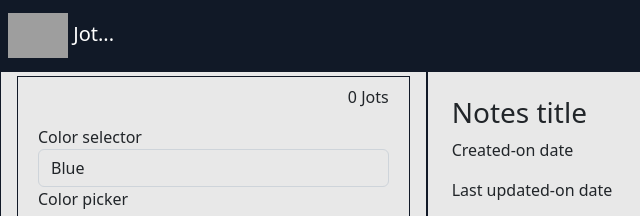
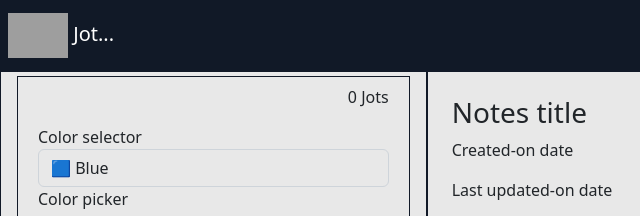
Before and after one commit to kristophernorth/module3-checkpoint, a website with bundled scripts: page index.html in a window 1280 px wide. Shown: the top 216 px of the page, 0-640 px from the left. Built offline with nearby package versions, Linux system fonts and the light colour scheme; grey boxes are pictures that could not be loaded; a script that the page names is missing.

```diff
--- a/index.html
+++ b/index.html
@@ -54,11 +54,11 @@
               <div class="form-group">
                 <label for="color-selector">Color selector</label>
                 <select class="form-control" id="color-selector">
-                  <option><span class="text-primary">Blue</span></option>
-                  <option><span class="text-secondary">Gray</span></option>
-                  <option><span class="text-success"></span>Green</option>
-                  <option><span class="text-danger"></span>Red</option>
-                  <option><span class="text-danger">Yellow</span></option>
+                  <option>🟦 Blue</option>
+                  <option>⬜️ Gray</option>
+                  <option>🟩 Green</option>
+                  <option>🟥 Red</option>
+                  <option>🟨 Yellow</option>
                 </select>
               </div>
               <div class="formgroup">
```
